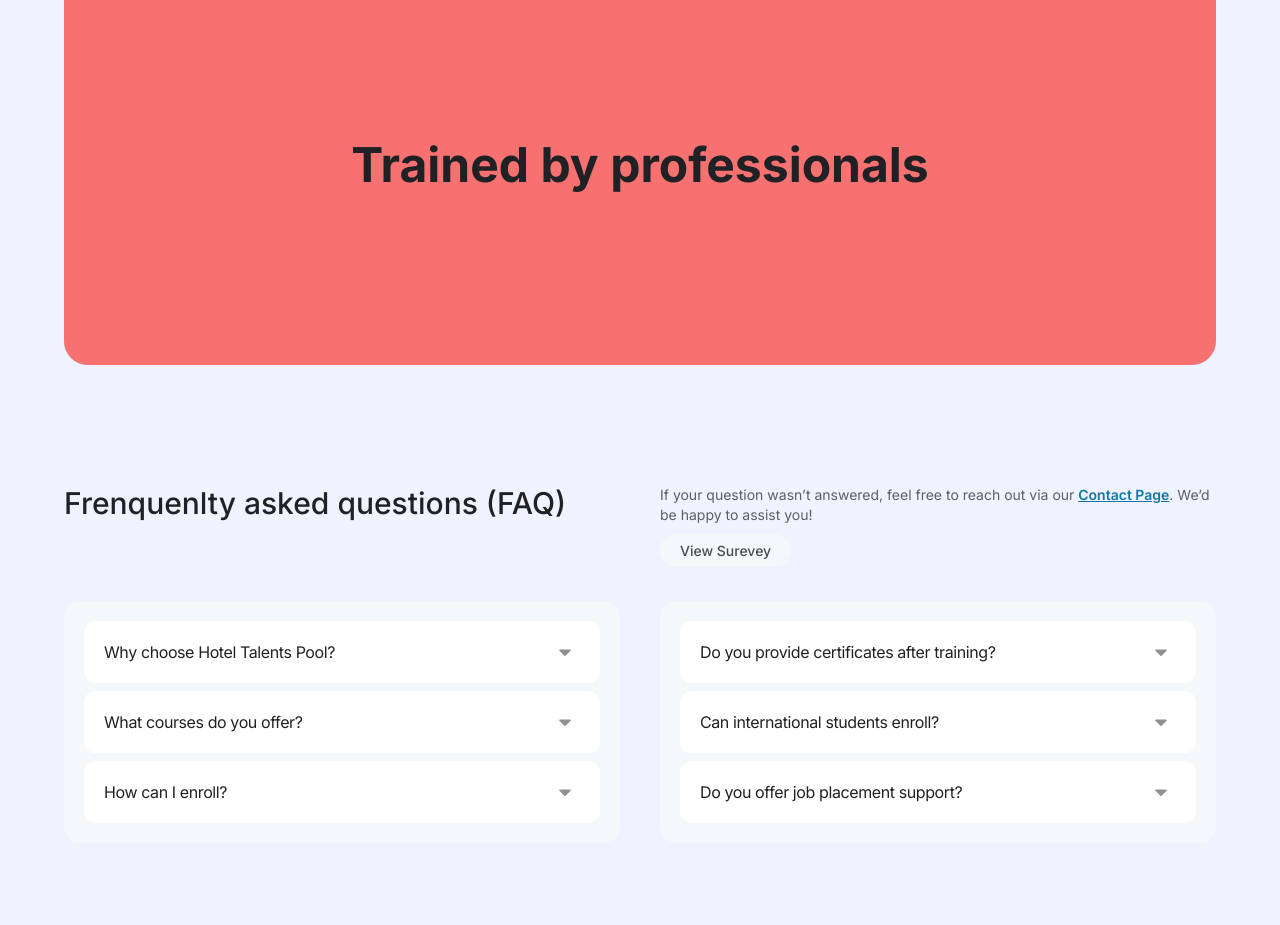
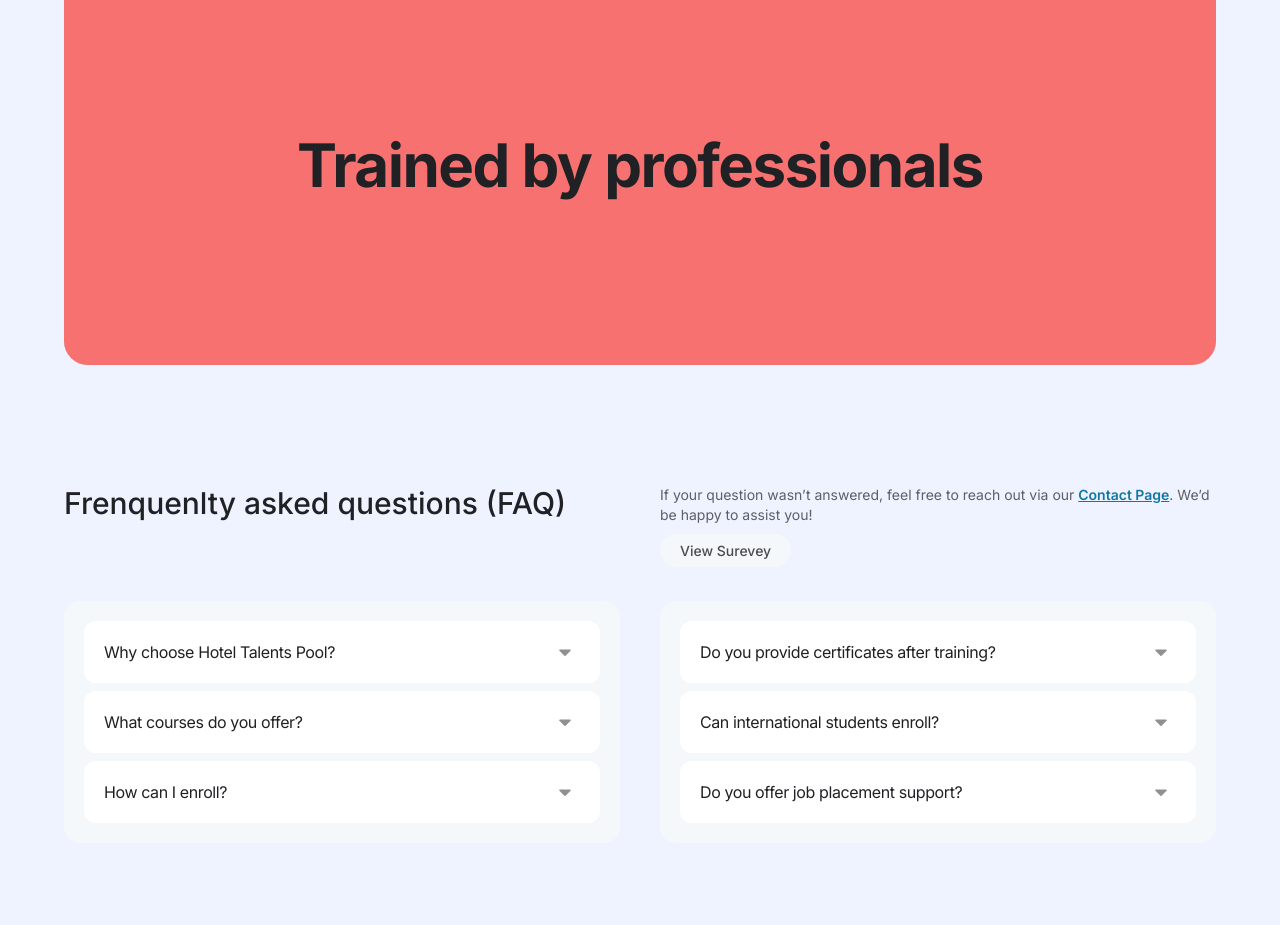
Before and after one commit to mbonikev/hotel_talents_pool, a React (Vite) app: page /#/ in a window 1280 px wide. Shown: the part 1780-2705 px from the top of the page. Built offline with nearby package versions, Linux system fonts and the light colour scheme; what ldrs would draw is missing.

Commit message:
Stalker-commit: src/components/Trainers.jsx

```diff
--- a/src/components/Trainers.jsx
+++ b/src/components/Trainers.jsx
@@ -8,7 +8,7 @@ function Trainers() {
         <div className="w-[40%] rounded-full -z-0 blur-[100px] aspect-square absolute top-[-150px] right-[-160px] bg-[#7FA2CA]/60"></div>
         <div className="w-[40%] rounded-full -z-0 blur-[100px] aspect-square absolute bottom-[-150px] left-[-160px] bg-[#4D61BA]/35"></div>
         <div className="w-full h-full bg-red-400 absolute top-0 z-10 flex flex-col items-center justify-center gap-2">
-          <h1 className="text-5xl font-bold w-fit text-center">
+          <h1 className="text-6xl font-bold w-fit text-center tracking-tight">
             Trained by professionals
           </h1>
         </div>
```
